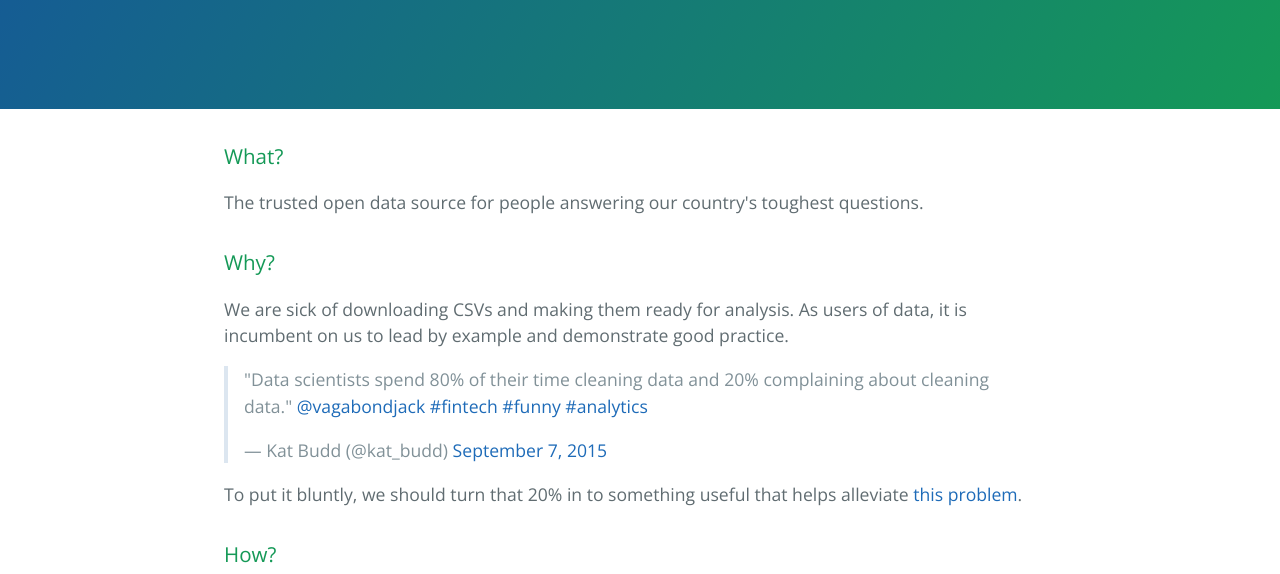
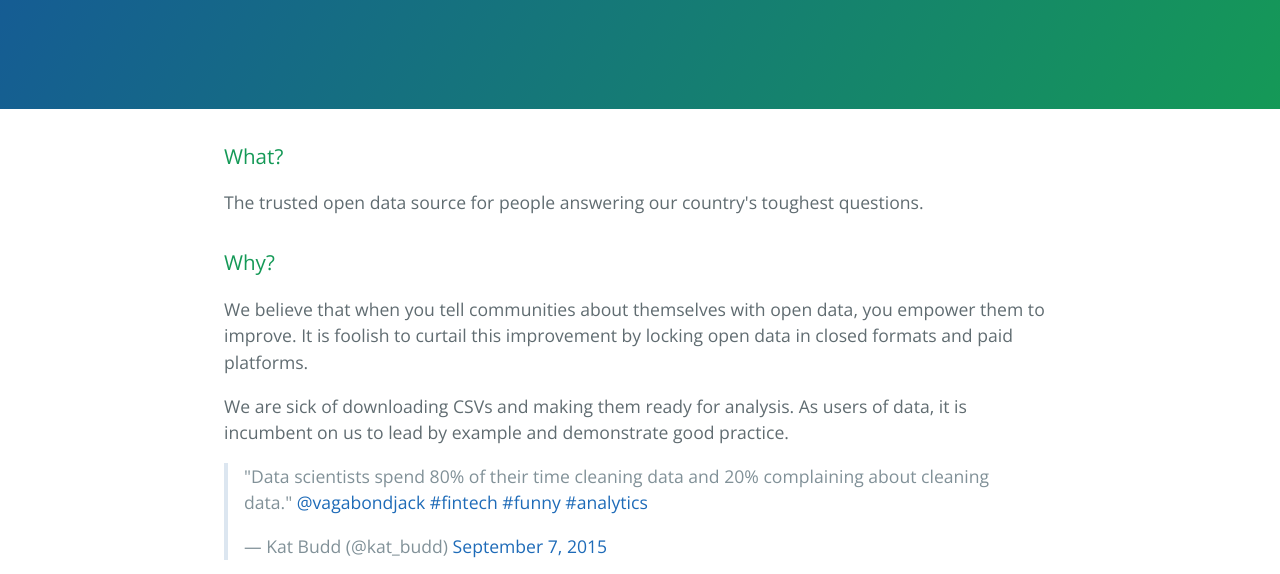
Before and after one commit to thedatanz/thedatanz.github.io, a plain HTML site: page index.html in a window 1280 px wide. Shown: the part 208-782 px from the top of the page. Drawn offline with nearby package versions, Linux system fonts and the light colour scheme.

Commit message:
Adding a line about value of open data

```diff
--- a/index.html
+++ b/index.html
@@ -32,6 +32,8 @@
 
 <h3>
 <a id="why" class="anchor" href="#why" aria-hidden="true"><span class="octicon octicon-link"></span></a>Why?</h3>
+
+<p>We believe that when you tell communities about themselves with open data, you empower them to improve. It is foolish to curtail this improvement by locking open data in closed formats and paid platforms.</p>
 
 <p>We are sick of downloading CSVs and making them ready for analysis. As users of data, it is incumbent on us to lead by example and demonstrate good practice.</p>
 
```
